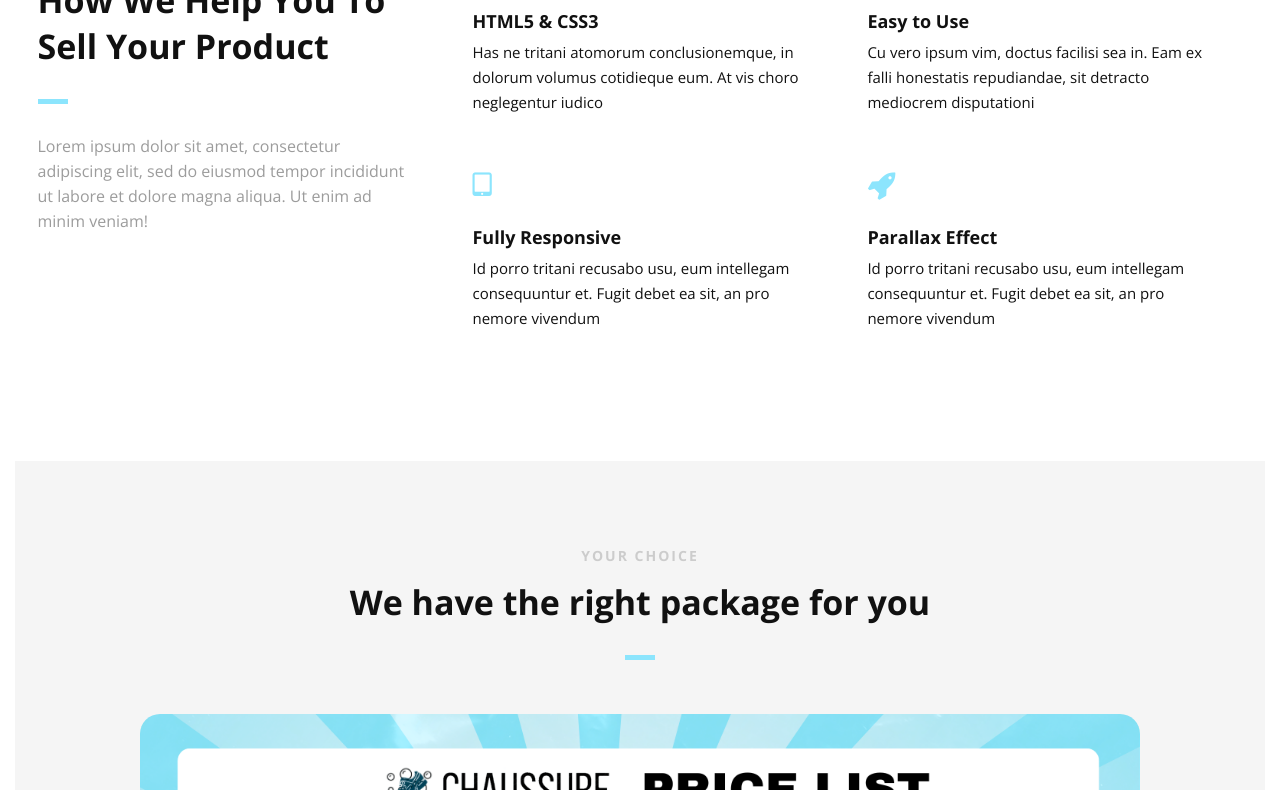
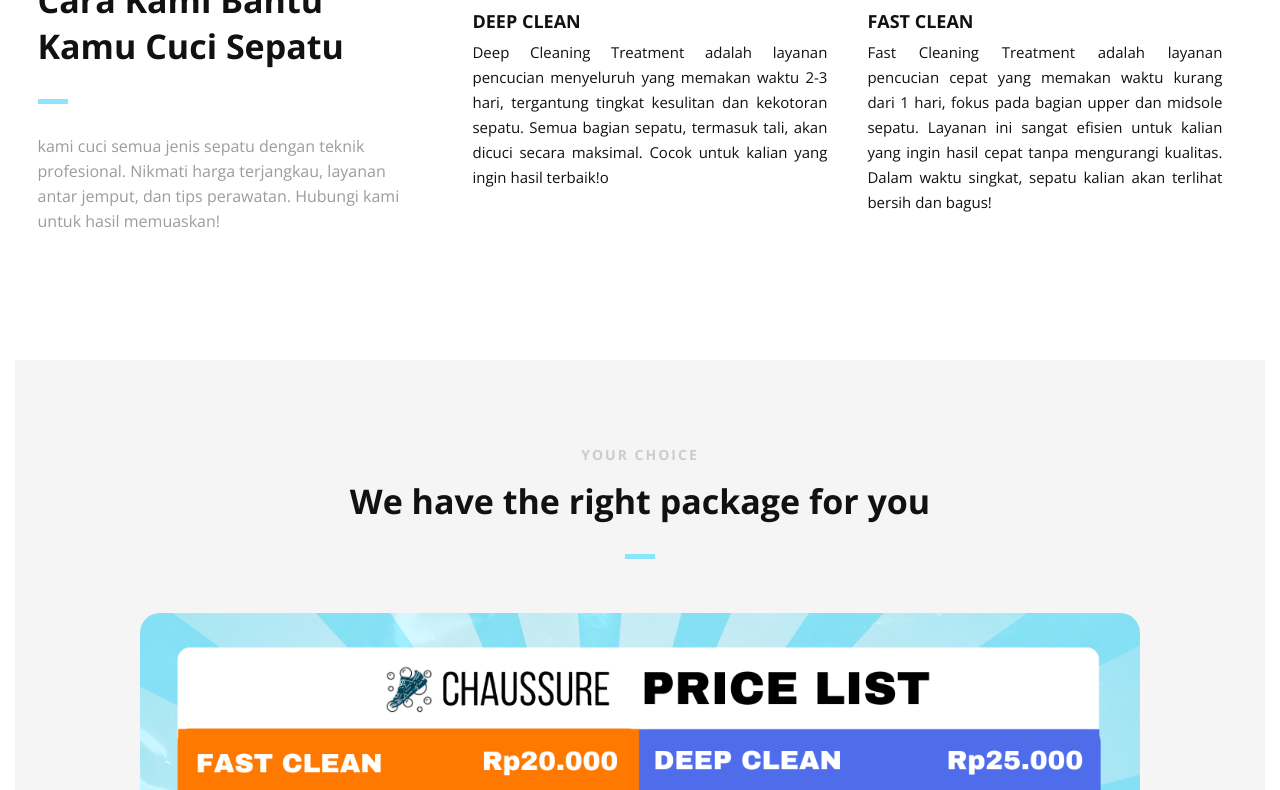
Before and after one commit to robertbeding/chaussure, a plain HTML site: page index.html in a window 1280 px wide. Shown: the part 1073-1863 px from the top of the page. Drawn offline with nearby package versions, Linux system fonts and the light colour scheme.

Commit message:
hampir finis

```diff
--- a/index.html
+++ b/index.html
@@ -165,26 +165,27 @@
                 <div class="col-3">
                     <div class="section-heading">
                         <h3>Chaussure</h3>
-                        <h2 class="section-title">How We Help You To Sell Your Product</h2>
-                        <p class="section-subtitle">Lorem ipsum dolor sit amet, consectetur adipiscing elit, sed do
-                            eiusmod tempor incididunt ut labore et dolore magna aliqua. Ut enim ad minim veniam!</p>
+                        <h2 class="section-title">Cara Kami Bantu Kamu Cuci Sepatu</h2>
+                        <p class="section-subtitle">kami cuci semua jenis sepatu dengan teknik profesional. Nikmati harga terjangkau,
+                            layanan antar jemput, dan tips perawatan. Hubungi kami untuk hasil memuaskan!</p>
                     </div>
 
                 </div>
 
-                <div class="col-2-3">
+                <div class="col-2-3 ">
 
                     <!--Icon Block-->
                     <div class="col-2 icon-block icon-top wow fadeInUp" data-wow-delay="0.1s">
                         <!--Icon-->
                         <div class="icon">
-                            <i class="fa fa-html5 fa-2x"></i>
+                            <i class="fa fa-rocket fa-2x"></i>
                         </div>
                         <!--Icon Block Description-->
                         <div class="icon-block-description">
-                            <h4>HTML5 &amp; CSS3</h4>
-                            <p>Has ne tritani atomorum conclusionemque, in dolorum volumus cotidieque eum. At vis choro
-                                neglegentur iudico</p>
+                            <h4>DEEP CLEAN</h4>
+                            <p align="justify">Deep Cleaning Treatment adalah layanan pencucian menyeluruh yang memakan waktu 2-3 hari,
+                                tergantung tingkat kesulitan dan kekotoran sepatu. Semua bagian sepatu,
+                                termasuk tali, akan dicuci secara maksimal. Cocok untuk kalian yang ingin hasil terbaik!o</p>
                         </div>
                     </div>
                     <!--End of Icon Block-->
@@ -197,42 +198,15 @@
                         </div>
                         <!--Icon Block Description-->
                         <div class="icon-block-description">
-                            <h4>Easy to Use</h4>
-                            <p>Cu vero ipsum vim, doctus facilisi sea in. Eam ex falli honestatis repudiandae, sit
-                                detracto mediocrem disputationi</p>
+                            <h4>FAST CLEAN</h4>
+                            <p align="justify">Fast Cleaning Treatment adalah layanan pencucian cepat yang memakan waktu kurang dari 1 hari, fokus
+                                pada bagian upper dan midsole sepatu. Layanan ini sangat efisien untuk kalian yang ingin hasil cepat tanpa
+                                mengurangi kualitas. Dalam waktu singkat, sepatu kalian akan terlihat bersih dan bagus!</p>
                         </div>
                     </div>
                     <!--End of Icon Block-->
 
-                    <!--Icon Block-->
-                    <div class="col-2 icon-block icon-top wow fadeInUp" data-wow-delay="0.5s">
-                        <!--Icon-->
-                        <div class="icon">
-                            <i class="fa fa-tablet fa-2x"></i>
-                        </div>
-                        <!--Icon Block Description-->
-                        <div class="icon-block-description">
-                            <h4>Fully Responsive</h4>
-                            <p>Id porro tritani recusabo usu, eum intellegam consequuntur et. Fugit debet ea sit, an pro
-                                nemore vivendum</p>
-                        </div>
-                    </div>
-                    <!--End of Icon Block-->
 
-                    <!--Icon Block-->
-                    <div class="col-2 icon-block icon-top wow fadeInUp" data-wow-delay="0.5s">
-                        <!--Icon-->
-                        <div class="icon">
-                            <i class="fa fa-rocket fa-2x"></i>
-                        </div>
-                        <!--Icon Block Description-->
-                        <div class="icon-block-description">
-                            <h4>Parallax Effect</h4>
-                            <p>Id porro tritani recusabo usu, eum intellegam consequuntur et. Fugit debet ea sit, an pro
-                                nemore vivendum</p>
-                        </div>
-                    </div>
-                    <!--End of Icon Block-->
 
                 </div>
 
@@ -349,31 +323,25 @@
 
                 <!--User Testimonial-->
                 <blockquote class="col-3 testimonial classic">
-                    <img src="images/user-images/user-1.jpg" alt="User"/>
-                    <q>Lorem ipsum dolor sit amet, consectetur adipiscing elit, sed do eiusmod tempor incididunt ut
-                        labore
-                        et dolore magna aliqua</q>
+                    <img src="images/user-images/user-1.png" alt="User"/>
+                    <q>Sumpah, hasilnya kece parah! Noda-noda bandel bisa hilang, servisnya juga cepet. Must try!</q>
                     <footer>Robert Beding</footer>
                 </blockquote>
                 <!-- End of Testimonial-->
 
                 <!--User Testimonial-->
                 <blockquote class="col-3 testimonial classic">
-                    <img src="images/user-images/user-2.jpg" alt="User"/>
-                    <q>Lorem ipsum dolor sit amet, consectetur adipiscing elit, sed do eiusmod tempor incididunt ut
-                        labore
-                        et dolore magna aliqua</q>
+                    <img src="images/user-images/user-2.png" alt="User"/>
+                    <q>Cuci sepatu di sini harganya pas di kantong, tapi hasilnya bikin takjub! Worth it banget!</q>
                     <footer>Adven Naiggolan</footer>
                 </blockquote>
                 <!-- End of Testimonial-->
 
                 <!--User Testimonial-->
                 <blockquote class="col-3 testimonial classic">
-                    <img src="images/user-images/user-3.jpg" alt="User"/>
-                    <q>Lorem ipsum dolor sit amet, consectetur adipiscing elit, sed do eiusmod tempor incididunt ut
-                        labore
-                        et dolore magna aliqua</q>
-                    <footer>Thomas Jacky</footer>
+                    <img src="images/user-images/user-3.png" alt="User"/>
+                    <q>Gila, cuci sepatu di sini tuh juara! Sepatu gua jadi kinclong lagi, kayak baru!</q>
+                    <footer>Monica Dini</footer>
                 </blockquote>
                 <!-- End of Testimonial-->
 
```
Also changed, not shown: images/user-images/user-1.jpg (deleted), images/user-images/user-1.png (added), images/user-images/user-2.jpg (deleted), images/user-images/user-2.png (added), images/user-images/user-3.jpg (deleted), images/user-images/user-3.png (added).
